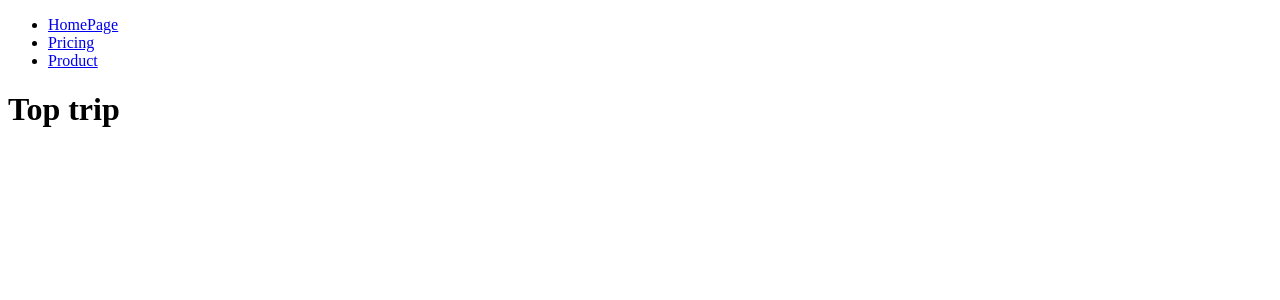
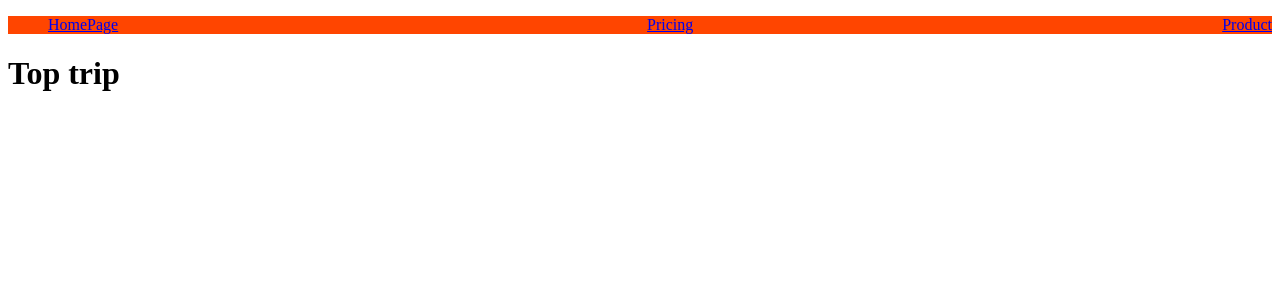
Before and after one commit to krismwas/top-trips, a React (Vite) app: page / in a window 1280 px wide. Shown: the top 300 px of the page. Built offline with nearby package versions, Linux system fonts and the light colour scheme.

Commit message:
css modules

```diff
--- a/src/components/PageNav.jsx
+++ b/src/components/PageNav.jsx
@@ -1,8 +1,9 @@
 import { Link } from "react-router-dom";
+import styles from "./PageNav.module.css";
 
 function PageNav() {
   return (
-    <nav>
+    <nav className={styles.nav}>
       <ul>
         <li>
           <Link to="/">HomePage</Link>
--- /dev/null
+++ b/src/components/PageNav.module.css
@@ -0,0 +1,9 @@
+.nav {
+  background-color: orangered;
+}
+
+.nav ul {
+  list-style: none;
+  display: flex;
+  justify-content: space-between;
+}
```
